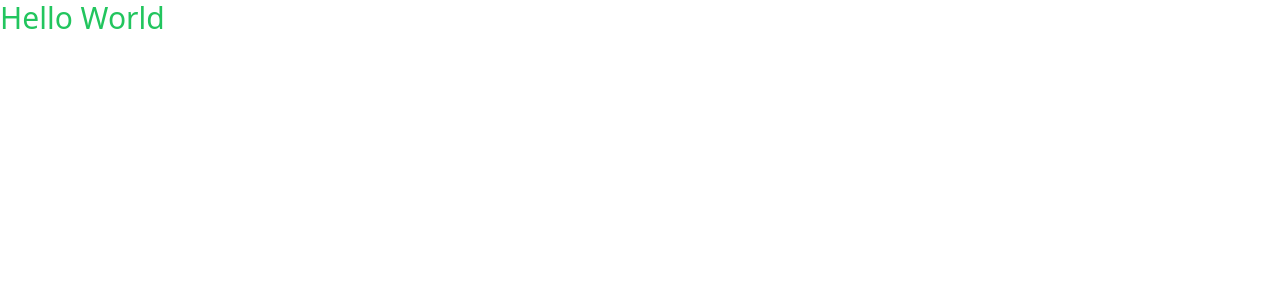
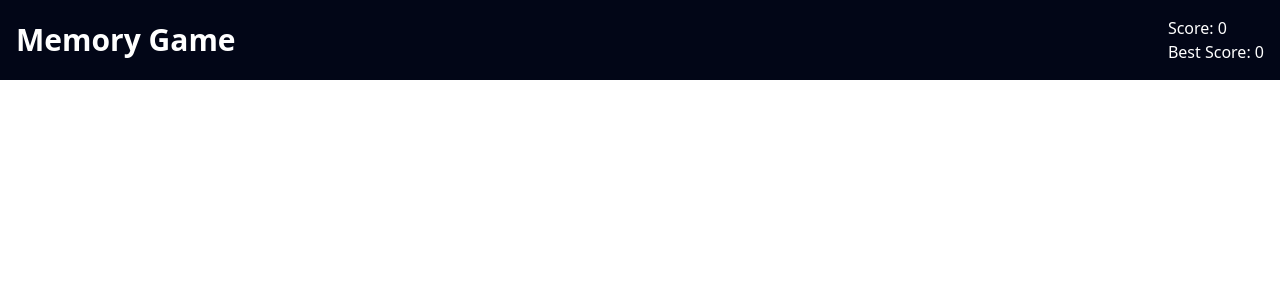
Before and after one commit to Asonance11/Memory-game, a React (Vite) app: page / in a window 1280 px wide. Shown: the top 300 px of the page. Built offline with nearby package versions, Linux system fonts and the light colour scheme.

Commit message:
creation of nav component

```diff
--- a/src/App.jsx
+++ b/src/App.jsx
@@ -1,7 +1,12 @@
 import React from 'react';
+import Nav from './components/Nav';
 
 const App = () => {
-	return <div className="text-3xl text-green-500">Hello World</div>;
+	return (
+		<div>
+			<Nav />
+		</div>
+	);
 };
 
 export default App;
--- /dev/null
+++ b/src/components/Nav.jsx
@@ -0,0 +1,15 @@
+import React from 'react';
+
+const Nav = () => {
+	return (
+		<header className="p-4 bg-slate-950 flex items-center justify-between text-white">
+			<h1 className="text-3xl font-bold">Memory Game</h1>
+			<ul>
+				<li>Score: 0</li>
+				<li>Best Score: 0</li>
+			</ul>
+		</header>
+	);
+};
+
+export default Nav;
```
